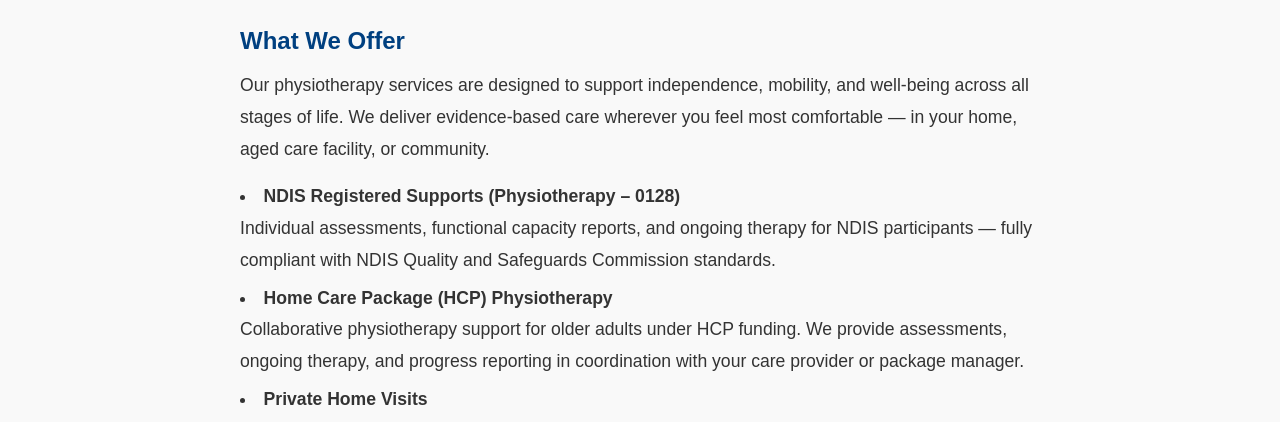
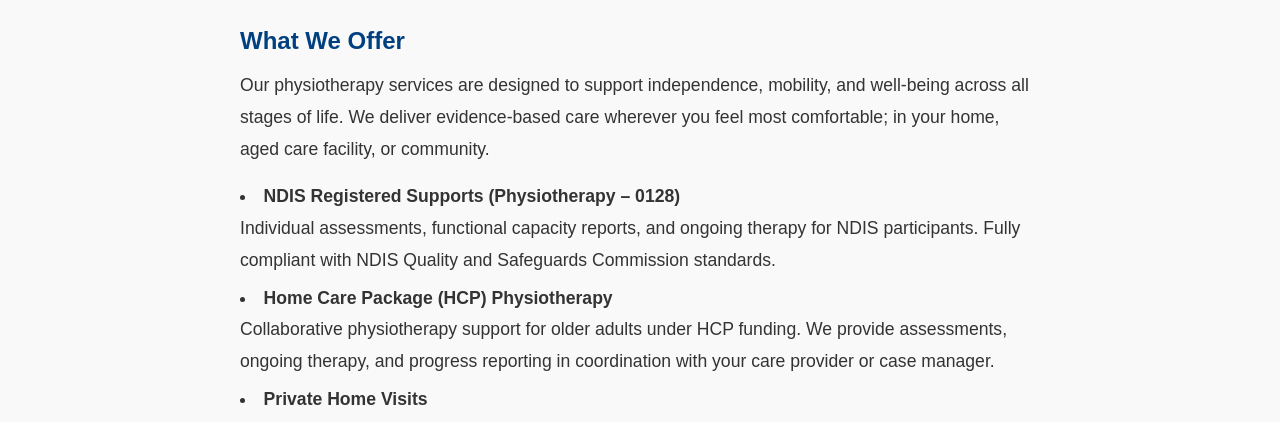
Before and after one commit to soong-au/pathable_website, a website: page services.html in a window 1280 px wide. Shown: the part 528-950 px from the top of the page. Drawn offline with Linux system fonts and the light colour scheme.

Commit message:
Update services.html

```diff
--- a/services.html
+++ b/services.html
@@ -35,14 +35,14 @@
 <section class="hero-content">
 <!-- What We Offer -->
 <h3>What We Offer</h3>
-<p>Our physiotherapy services are designed to support independence, mobility, and well-being across all stages of life. We deliver evidence-based care wherever you feel most comfortable — in your home, aged care facility, or community.</p>
+<p>Our physiotherapy services are designed to support independence, mobility, and well-being across all stages of life. We deliver evidence-based care wherever you feel most comfortable; in your home, aged care facility, or community.</p>
 
 <ul>
   <li><strong>NDIS Registered Supports (Physiotherapy – 0128)</strong><br>
-  Individual assessments, functional capacity reports, and ongoing therapy for NDIS participants — fully compliant with NDIS Quality and Safeguards Commission standards.</li>
+  Individual assessments, functional capacity reports, and ongoing therapy for NDIS participants. Fully compliant with NDIS Quality and Safeguards Commission standards.</li>
 
   <li><strong>Home Care Package (HCP) Physiotherapy</strong><br>
-  Collaborative physiotherapy support for older adults under HCP funding. We provide assessments, ongoing therapy, and progress reporting in coordination with your care provider or package manager.</li>
+  Collaborative physiotherapy support for older adults under HCP funding. We provide assessments, ongoing therapy, and progress reporting in coordination with your care provider or case manager.</li>
 
   <li><strong>Private Home Visits</strong><br>
   Convenient mobile physiotherapy for anyone seeking professional, one-on-one care in the comfort of their own home.</li>
```
